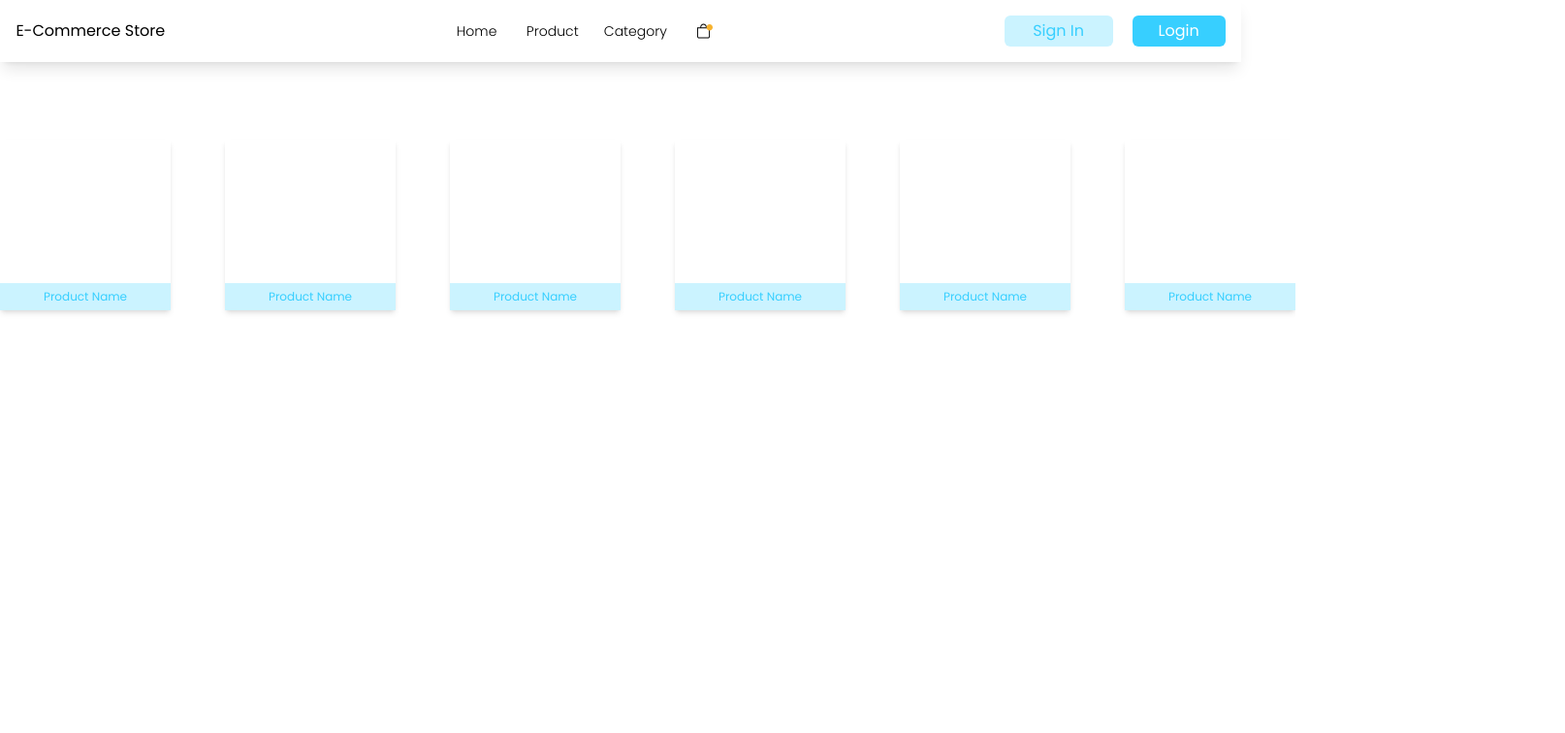
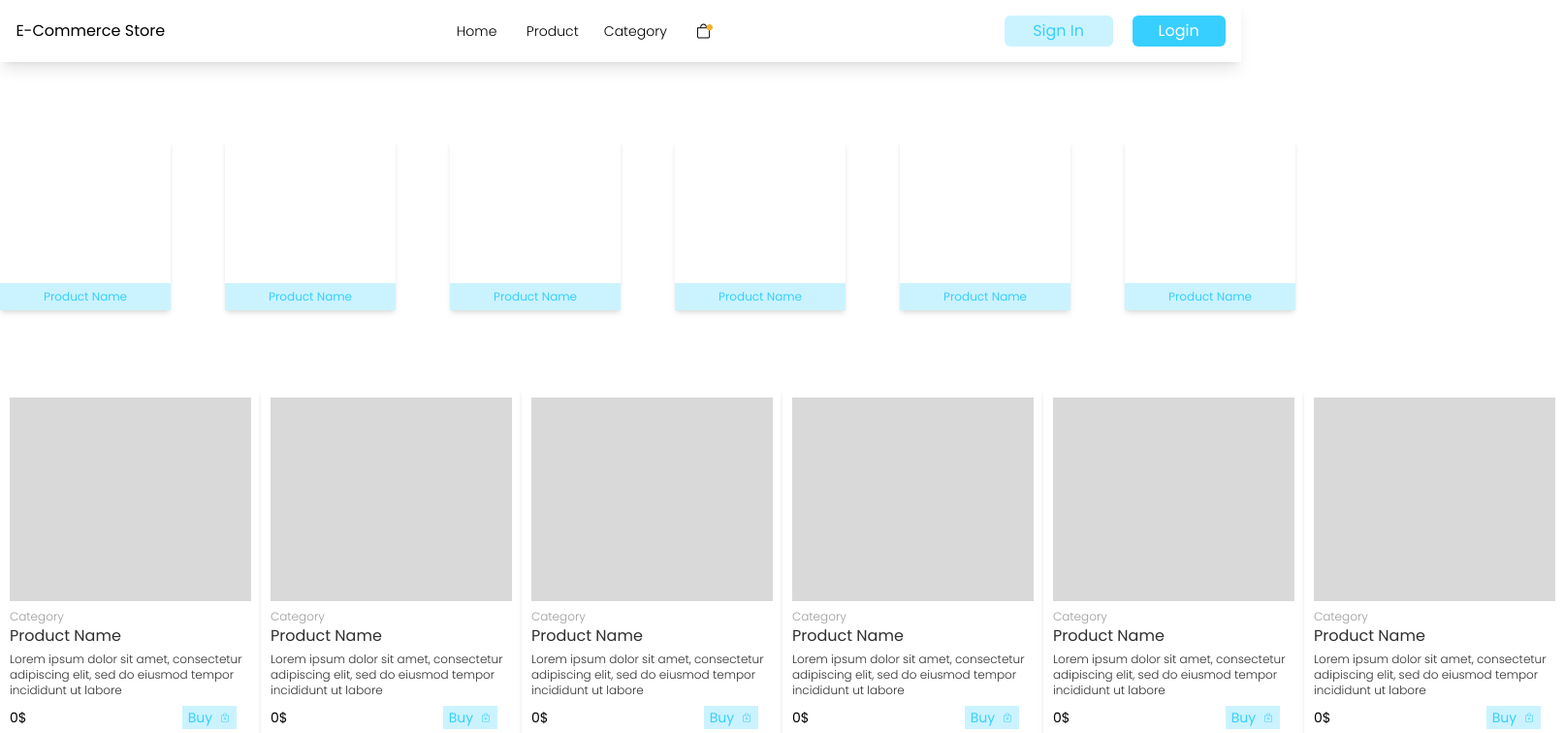
Before and after one commit to christianHadinata/store-backup, a React (Create React App) app: page / in a window 1280 px wide. Shown: the top 756 px of the page at 97% size, 1614 px wide, since content can reach past the window. Built offline with nearby package versions, Linux system fonts and the light colour scheme.

Commit message:
Add Product Card component

```diff
--- a/src/App.js
+++ b/src/App.js
@@ -1,6 +1,7 @@
 import React from "react";
 import Navbar from "./components/Navbar";
 import AnimationCard from "./components/AnimationCard";
+import ProductCard from "./components/ProductCard";
 const App = () => {
   return (
     <div>
@@ -15,6 +16,14 @@ const App = () => {
           <AnimationCard />
         </div>
       </div>
+      <div className="flex justify-evenly pt-20 cursor-pointer">
+        <ProductCard />
+        <ProductCard />
+        <ProductCard />
+        <ProductCard />
+        <ProductCard />
+        <ProductCard />
+      </div>
     </div>
   );
 };
--- /dev/null
+++ b/src/components/ProductCard.js
@@ -0,0 +1,52 @@
+import React from "react";
+
+const ProductCard = () => {
+  return (
+    <div className="w-[269px] h-[363px] inline-flex p-2.5 flex-col items-start gap-2 shadow-md bg-white">
+      <div className="bg-[#D9D9D9] w-[249px] h-[210px]"></div>
+      <div className="flex w-60 flex-col items-start gap-1">
+        <div className="text-[#9C9C9C] font-Poppins text-xs font-light leading-4">
+          Category
+        </div>
+        <div className="text-[#2F2F2F] font-Poppins text-base font-medium leading-4">
+          Product Name
+        </div>
+      </div>
+      <div className="text-[#2F2F2F] font-Poppins text-xs font-light leading-4">
+        Lorem ipsum dolor sit amet, consectetur adipiscing elit, sed do eiusmod
+        tempor incididunt ut labore
+      </div>
+      <div className="flex w-60 items-center gap-40 ">
+        <div className="text-black font-Poppins text-sm font-medium leading-4">
+          0$
+        </div>
+        <div className="flex w-14 py-1 px-2.5 justify-center items-center gap-2 flex-shrink-0 bg-[#CBF3FF]">
+          <div className="text-[#37CFFF] font-Poppins text-sm font-normal leading-4">
+            Buy
+          </div>
+          <svg
+            xmlns="http://www.w3.org/2000/svg"
+            width="11"
+            height="10"
+            viewBox="0 0 11 10"
+            fill="none"
+            className="w-2.5 h-2.5 flex-shrink-0"
+          >
+            <path
+              fill-rule="evenodd"
+              clip-rule="evenodd"
+              d="M5.5 4.6875C5.58288 4.6875 5.66237 4.72042 5.72097 4.77903C5.77958 4.83763 5.8125 4.91712 5.8125 5V5.9375H6.75C6.83288 5.9375 6.91237 5.97042 6.97097 6.02903C7.02958 6.08763 7.0625 6.16712 7.0625 6.25C7.0625 6.33288 7.02958 6.41237 6.97097 6.47097C6.91237 6.52958 6.83288 6.5625 6.75 6.5625H5.8125V7.5C5.8125 7.58288 5.77958 7.66237 5.72097 7.72097C5.66237 7.77958 5.58288 7.8125 5.5 7.8125C5.41712 7.8125 5.33763 7.77958 5.27903 7.72097C5.22042 7.66237 5.1875 7.58288 5.1875 7.5V6.5625H4.25C4.16712 6.5625 4.08763 6.52958 4.02903 6.47097C3.97042 6.41237 3.9375 6.33288 3.9375 6.25C3.9375 6.16712 3.97042 6.08763 4.02903 6.02903C4.08763 5.97042 4.16712 5.9375 4.25 5.9375H5.1875V5C5.1875 4.91712 5.22042 4.83763 5.27903 4.77903C5.33763 4.72042 5.41712 4.6875 5.5 4.6875Z"
+              fill="#37CFFF"
+            />
+            <path
+              d="M5.5 0.625C5.9144 0.625 6.31183 0.78962 6.60485 1.08265C6.89788 1.37567 7.0625 1.7731 7.0625 2.1875V2.5H3.9375V2.1875C3.9375 1.7731 4.10212 1.37567 4.39515 1.08265C4.68817 0.78962 5.0856 0.625 5.5 0.625ZM7.6875 2.5V2.1875C7.6875 1.60734 7.45703 1.05094 7.0468 0.640704C6.63656 0.230468 6.08016 0 5.5 0C4.91984 0 4.36344 0.230468 3.9532 0.640704C3.54297 1.05094 3.3125 1.60734 3.3125 2.1875V2.5H1.125V8.75C1.125 9.08152 1.2567 9.39946 1.49112 9.63388C1.72554 9.8683 2.04348 10 2.375 10H8.625C8.95652 10 9.27446 9.8683 9.50888 9.63388C9.7433 9.39946 9.875 9.08152 9.875 8.75V2.5H7.6875ZM1.75 3.125H9.25V8.75C9.25 8.91576 9.18415 9.07473 9.06694 9.19194C8.94973 9.30915 8.79076 9.375 8.625 9.375H2.375C2.20924 9.375 2.05027 9.30915 1.93306 9.19194C1.81585 9.07473 1.75 8.91576 1.75 8.75V3.125Z"
+              fill="#37CFFF"
+            />
+          </svg>
+        </div>
+      </div>
+    </div>
+  );
+};
+
+export default ProductCard;
```
